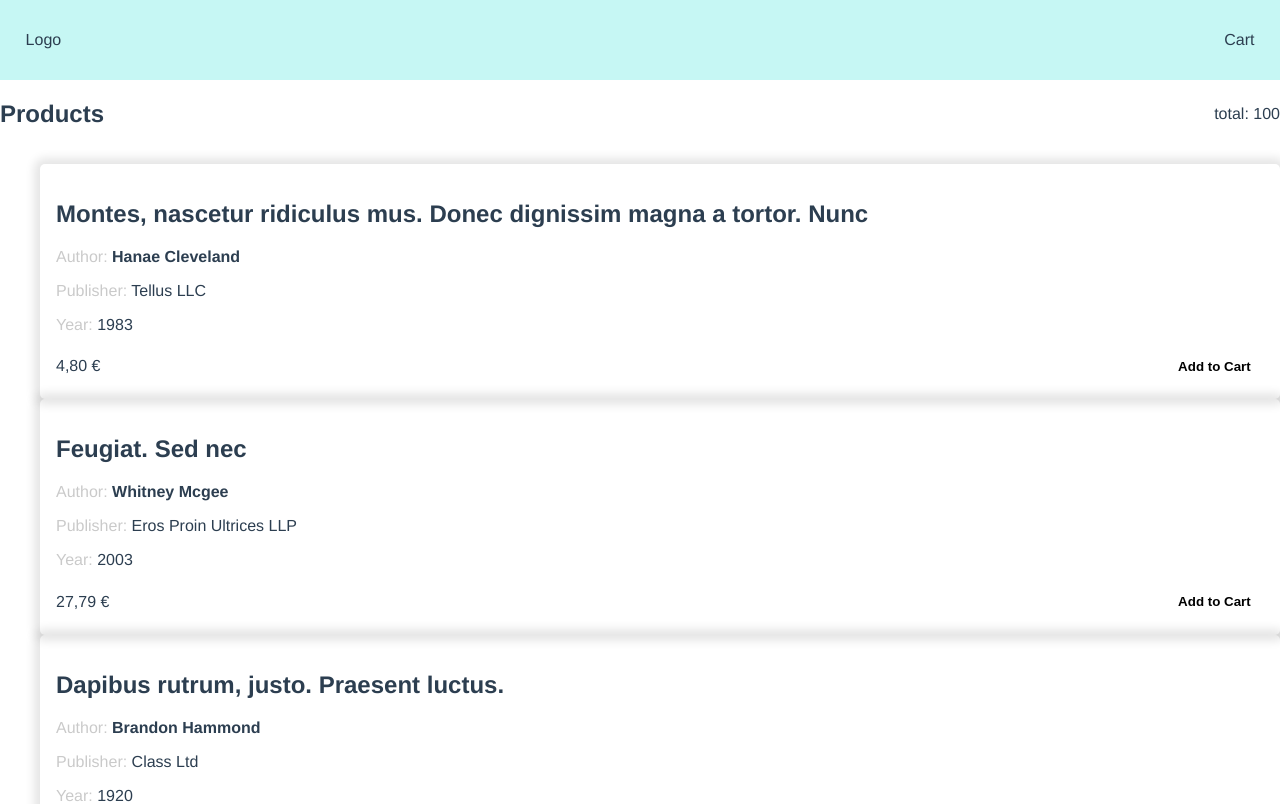
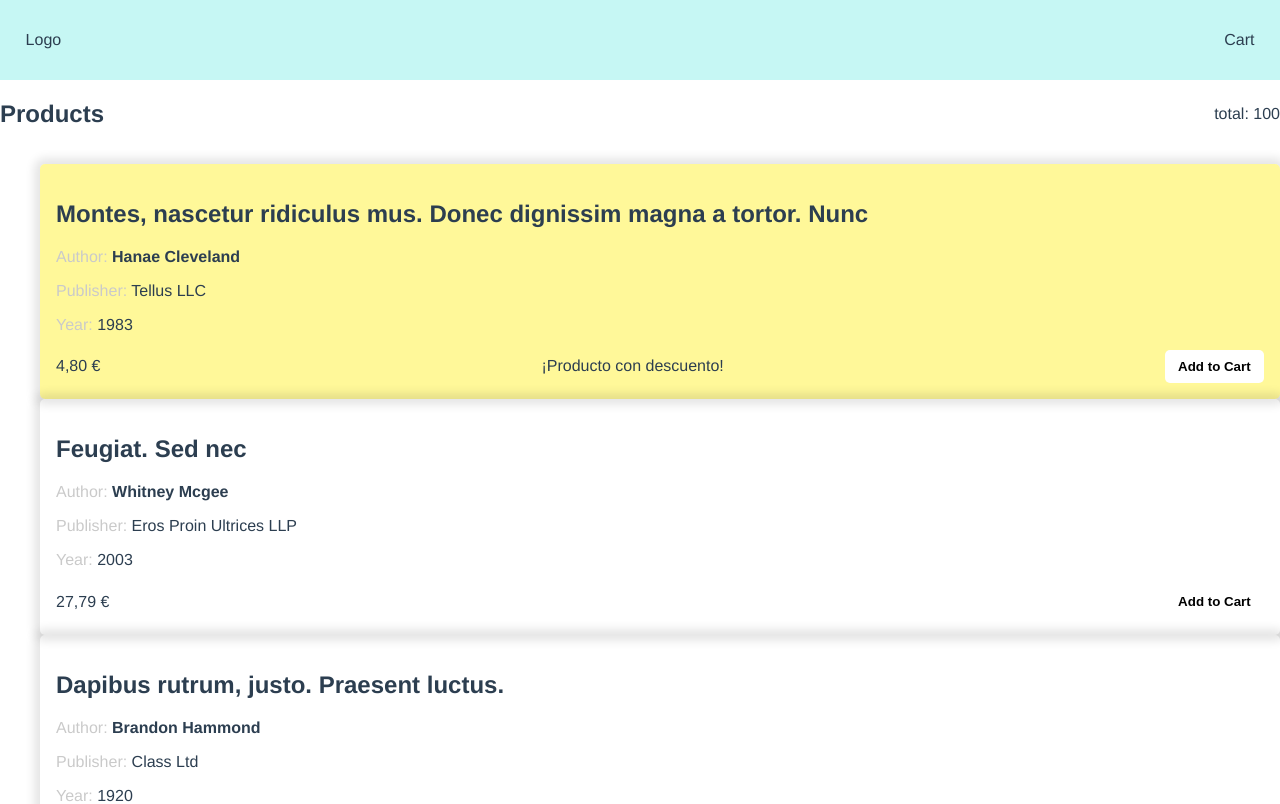
Before and after one commit to lvillen/ecommerce-vuejs, a Vue app: page / in a window 1280 px wide. Shown: the top 804 px of the page. Built offline with nearby package versions, Linux system fonts and the light colour scheme.

Commit message:
Adds dynamic class for discounts

```diff
--- a/public/books.mock.json
+++ b/public/books.mock.json
@@ -7,7 +7,7 @@
     "category": "Mystery",
     "publisher": "Tellus LLC",
     "price": "4,80",
-    "discount": "0.0"
+    "discount": "0.15"
   },
   {
     "id": "1",
--- a/src/components/Header.vue
+++ b/src/components/Header.vue
@@ -6,8 +6,8 @@
 </template>
 
 <script lang="ts">
-import { defineComponent } from 'vue'
-export default defineComponent({})
+import { defineComponent } from "vue";
+export default defineComponent({});
 </script>
 
 <style scoped>
--- a/src/components/ProductList.vue
+++ b/src/components/ProductList.vue
@@ -9,6 +9,9 @@
         v-for="product in list"
         :key="product.id"
         class="grid product-container card"
+        :class="{
+          'product-container--has-discount': product.discount !== '0.0',
+        }"
       >
         <div class="product-container__content">
           <h2>
@@ -26,6 +29,7 @@
         </div>
         <div class="flex align-items-center justify-content-between">
           <StaticPrice :quantity="product.price" />
+          <span v-if="product.discount !== '0.0'">¡Producto con descuento!</span>
           <AddToCartButton :product="product" @addItem="onAddItem" />
         </div>
       </li>
@@ -66,7 +70,16 @@ export default defineComponent({
   async created() {
     this.list = await productService.get();
   },
+  methods: {
+    onAddItem(product: Product) {
+      console.log(product);
+    },
+  },
 });
 </script>
 
-<style></style>
+<style>
+.product-container--has-discount {
+  background-color: rgba(255, 238, 0, 0.4);
+}
+</style>
```
